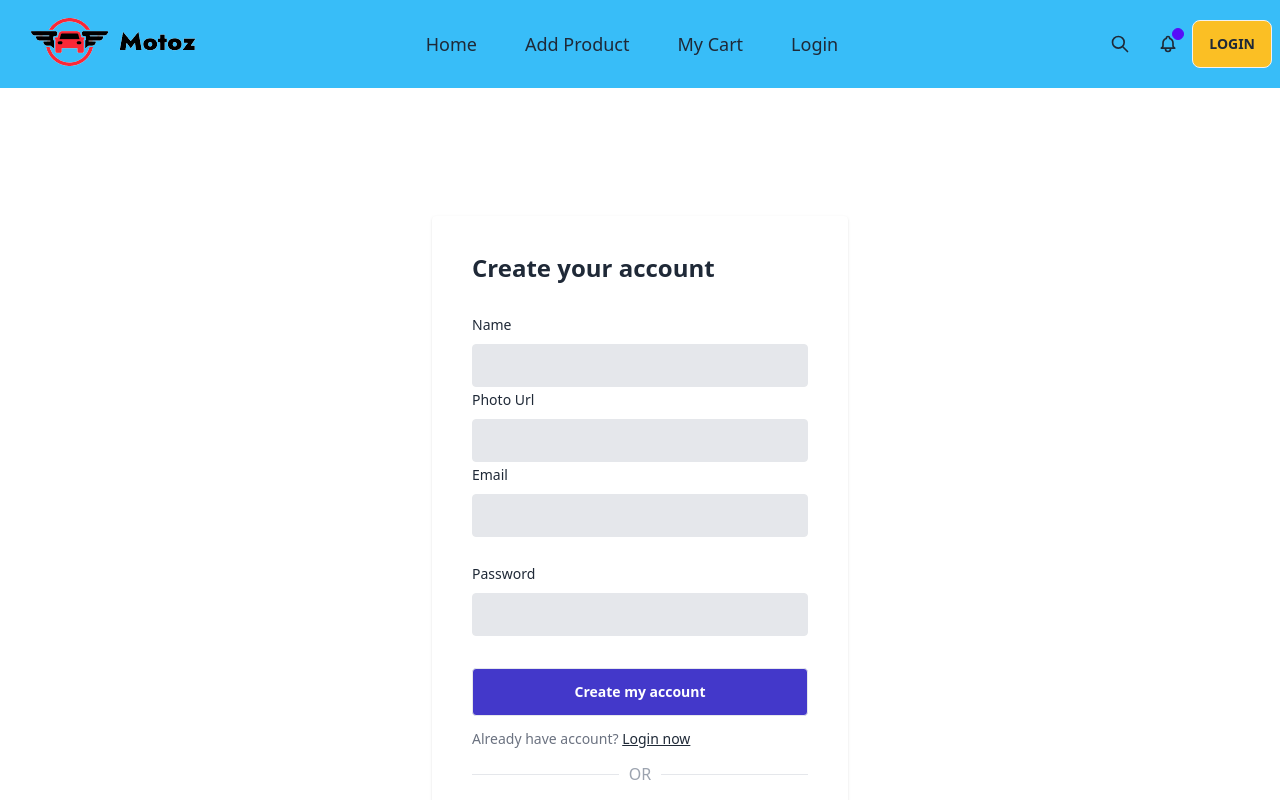
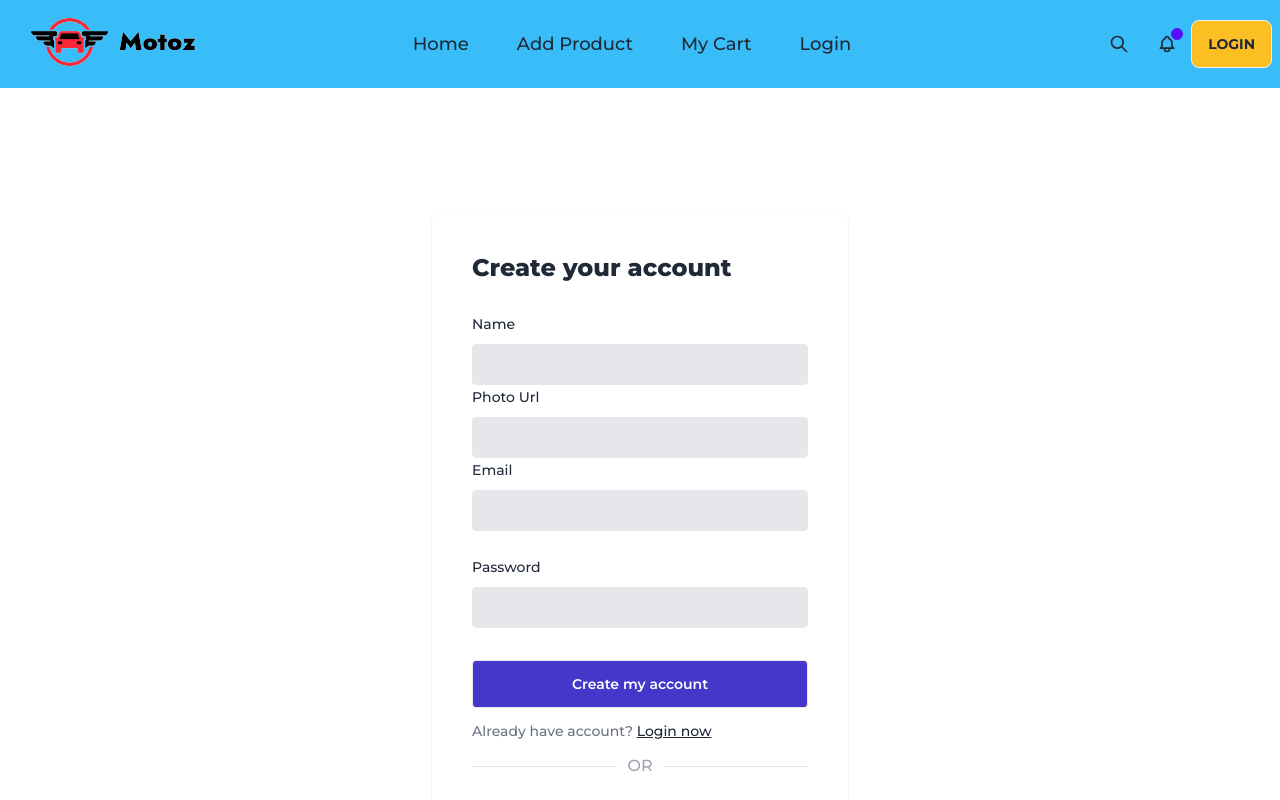
Before and after one commit to taijulsir/brand-cars-project-client-side, a React (Vite) app: page /register in a window 1280 px wide. Shown: the top 800 px of the page. Built offline with nearby package versions, Linux system fonts and the light colour scheme; no server answers; some icons are missing.

Commit message:
update font family

```diff
--- a/src/Home/ProductCard.jsx
+++ b/src/Home/ProductCard.jsx
@@ -77,7 +77,7 @@ const ProductCard = () => {
                 <h1 className=" mt-16 text-center font-bold text-2xl lg:text-5xl mb-6">Explore Brand Exclusive Car</h1>
                 <div className="grid grid-cols-1 md:grid-cols-2 lg:grid-cols-4 gap-6">
 
-                    {products.map(product => <div key={product._id}>  <div className="relative m-10 flex w-full max-w-xs flex-col overflow-hidden rounded-lg border border-gray-100 bg-[#F1F3F9] shadow-md transform scale-100 hover:scale-110 transition-transform duration-1000 ease-in-out">
+                    {products.map(product => <div key={product._id}>  <div className="relative m-10 flex w-full max-w-xs flex-col overflow-hidden rounded-lg border border-gray-100 bg-[#F1F3F9]  shadow-md transform scale-100 hover:scale-110 transition-transform duration-1000 ease-in-out">
                         <a className="relative mx-3 mt-3 flex h-60 overflow-hidden rounded-xl animate-zoom-bottom-top" href="#">
                             <img className="object-cover " src={product.brandImage} />
                             <span className="absolute top-0 left-0 m-2 rounded-full bg-black px-2 text-center text-sm font-medium text-white">39% OFF</span>
--- a/src/Layout/Root.jsx
+++ b/src/Layout/Root.jsx
@@ -4,7 +4,7 @@ import Headers from "../Components/Headers";
 
 const Root = () => {
     return (
-        <div>
+        <div className=" font-montserrat">
             <Headers></Headers>
             <Outlet></Outlet>
         </div>
```
